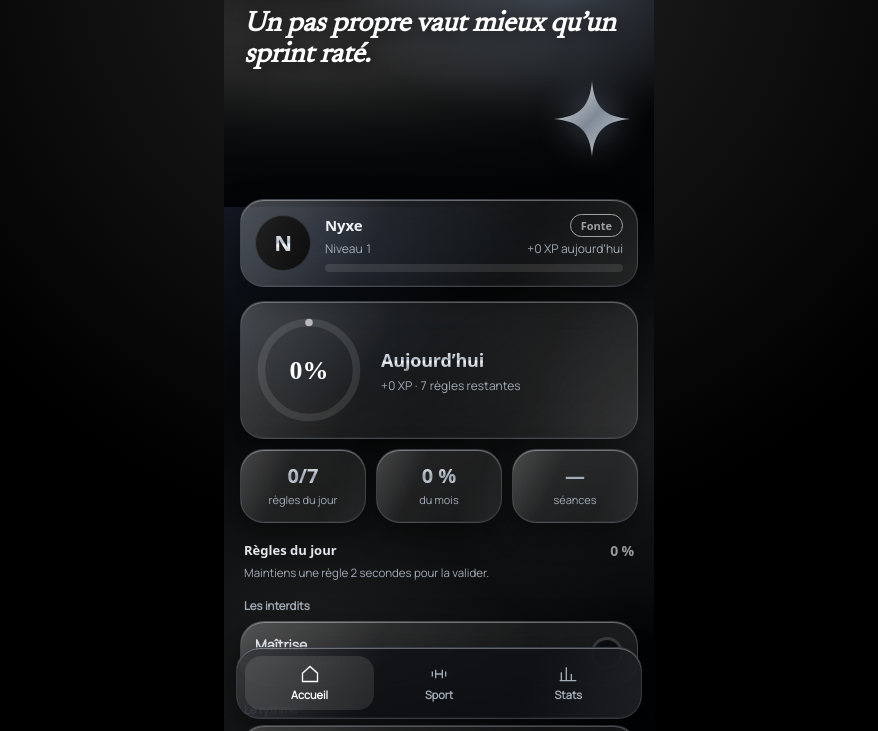
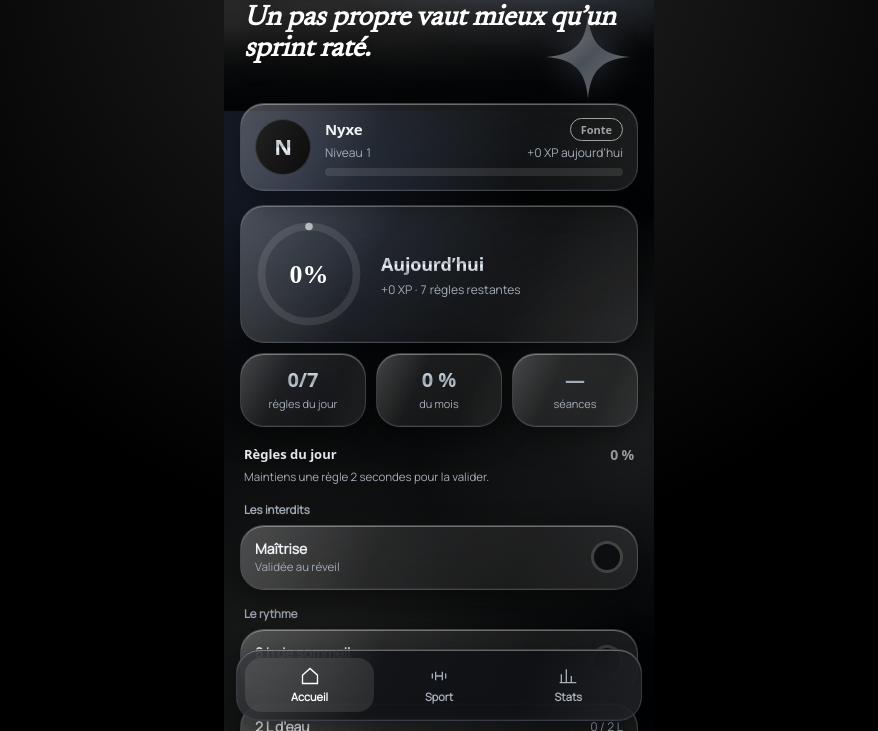
Before and after one commit to Nyxe51/vantanyx, a website built with Vite: page index.html in a window 1280 px wide. Shown: the part 69-800 px from the top of the page, without its empty margins (201-1079 px from the left). Built offline with nearby package versions, Linux system fonts and the light colour scheme; a web font is replaced by a local one.

Commit message:
Add files via upload

```diff
--- a/src/styles/base.css
+++ b/src/styles/base.css
@@ -30,7 +30,7 @@
 html,
 body {
   height: 100%;
-  background: #000;
+  background: #030405;
   color: var(--tx);
   font: 14px/1.45 Manrope, system-ui, sans-serif;
 }
@@ -41,11 +41,13 @@ body {
   background: radial-gradient(circle at 50% 0, var(--acd), #000 60%);
 }
 
+/* Fixé aux 4 bords de l'écran : en appli installée sur iPhone, `height: 100%` laisse une bande vide en bas. */
 #app {
-  position: relative;
+  position: fixed;
+  inset: 0;
+  margin: 0 auto;
   width: 100%;
   max-width: 430px;
-  height: 100%;
   overflow: hidden;
   background:
     radial-gradient(circle at 12% 28%, rgba(140, 180, 255, 0.16), transparent 38%),
--- a/src/styles/home.css
+++ b/src/styles/home.css
@@ -3,12 +3,12 @@
 /* --- Fond + phrase du jour, posée sur l'image --- */
 .hero {
   position: relative;
-  height: calc(276px + env(safe-area-inset-top, 0px));
+  height: calc(180px + env(safe-area-inset-top, 0px));
   display: flex;
   flex-direction: column;
   align-items: flex-start;
   justify-content: flex-start;
-  padding: calc(78px + env(safe-area-inset-top, 0px)) 20px 0;
+  padding: calc(72px + env(safe-area-inset-top, 0px)) 20px 0;
   background:
     radial-gradient(ellipse at 78% 18%, rgba(190, 215, 255, 0.28), transparent 46%),
     radial-gradient(ellipse at 20% 40%, hsl(var(--h) var(--s) 22%), #050607 78%);
@@ -54,10 +54,10 @@
 .star {
   position: absolute;
   right: 24px;
-  top: calc(150px + env(safe-area-inset-top, 0px));
-  width: 76px;
+  top: calc(84px + env(safe-area-inset-top, 0px));
+  width: 84px;
   filter: drop-shadow(0 0 18px rgba(190, 215, 255, 0.45));
-  opacity: 0.9;
+  opacity: 0.5;
 }
 
 .quote {
--- a/src/styles/shell.css
+++ b/src/styles/shell.css
@@ -1,10 +1,15 @@
 /* Coquille : zone de contenu, barre du bas, bouton menu, menu latéral, sous-écrans. */
+/* Distance entre le bas de l'écran et la barre du bas. */
+:root {
+  --nav-b: max(10px, calc(env(safe-area-inset-bottom, 0px) - 12px));
+}
+
 main {
   position: absolute;
   inset: 0;
   overflow-y: auto;
   overscroll-behavior-y: contain;
-  padding: 0 0 calc(92px + env(safe-area-inset-bottom, 0px));
+  padding: 0 0 calc(var(--nav-b) + 100px);
 }
 
 .top {
@@ -22,7 +27,7 @@ main {
   position: absolute;
   left: 12px;
   right: 12px;
-  bottom: calc(12px + env(safe-area-inset-bottom, 0px));
+  bottom: var(--nav-b);
   display: flex;
   padding: 8px;
   z-index: 5;
```
